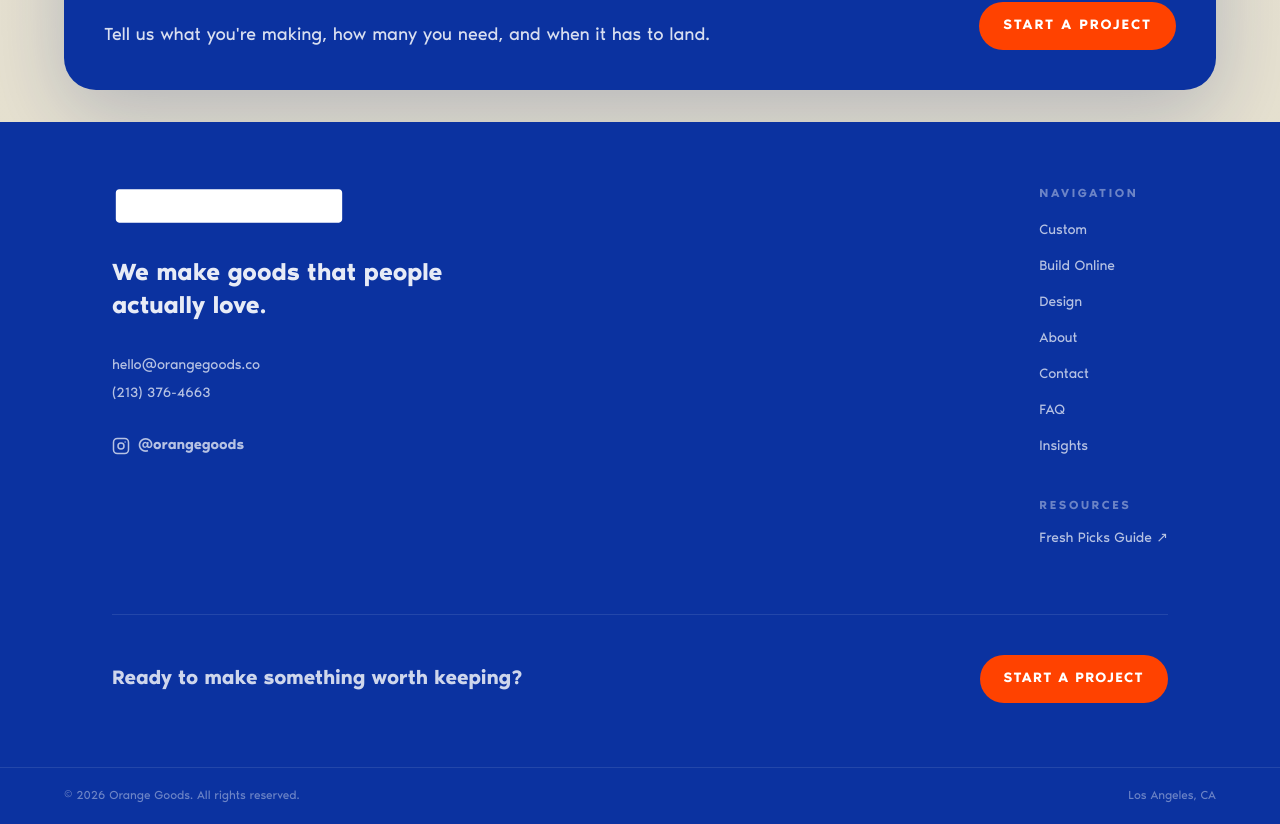
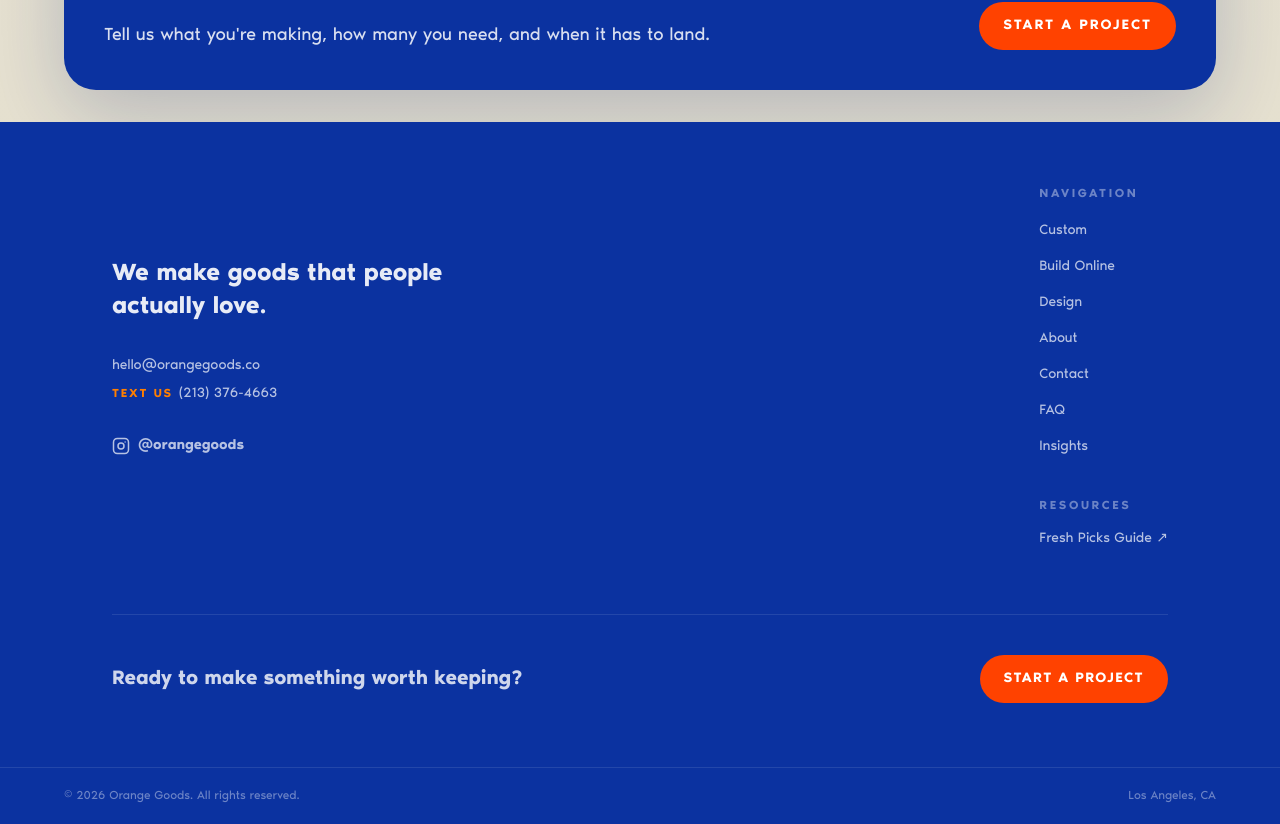
Before and after one commit to hanaajones/orangegoods-website, a Next.js app: page / in a window 1280 px wide. Shown: the part 7696-8520 px from the top of the page. Built offline with nearby package versions, Linux system fonts and the light colour scheme.

Commit message:
fix: footer logo — white SVG (no bg rect); 'Text Us' label on phone number

```diff
--- a/components/Footer.tsx
+++ b/components/Footer.tsx
@@ -21,11 +21,11 @@ export function Footer() {
           <div className="flex flex-col gap-8">
             <Link href="/" aria-label="Orange Goods">
               <Image
-                src="/logos/OrangeGoods_Logo_Main_Horizontal_Orange.svg"
+                src="/logos/OrangeGoods_Logo_Main_Horizontal_White.svg"
                 alt="Orange Goods"
                 width={180}
                 height={48}
-                className="h-10 w-auto brightness-0 invert"
+                className="h-10 w-auto"
               />
             </Link>
             <p className="max-w-sm text-xl font-semibold leading-snug text-white/90 md:text-2xl">
@@ -40,9 +40,10 @@ export function Footer() {
               </a>
               <a
                 href="sms:+12133764663"
-                className="transition hover:text-[#FF4200]"
+                className="flex items-center gap-1.5 transition hover:text-[#FF4200]"
               >
-                (213) 376-4663
+                <span className="text-xs font-semibold uppercase tracking-[0.15em] text-[#FF7F00]">Text Us</span>
+                <span>(213) 376-4663</span>
               </a>
             </div>
             <a
```
Also changed, not shown: public/logos/OrangeGoods_Logo_Main_Horizontal_White.svg (added).
